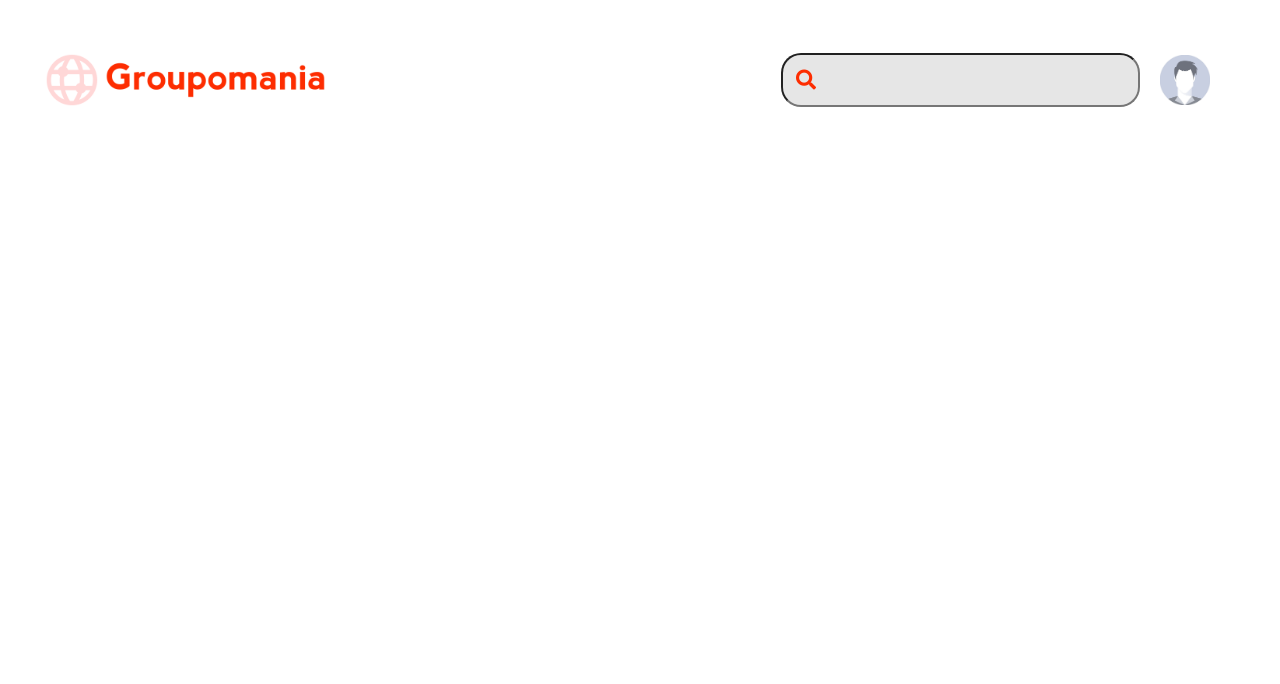
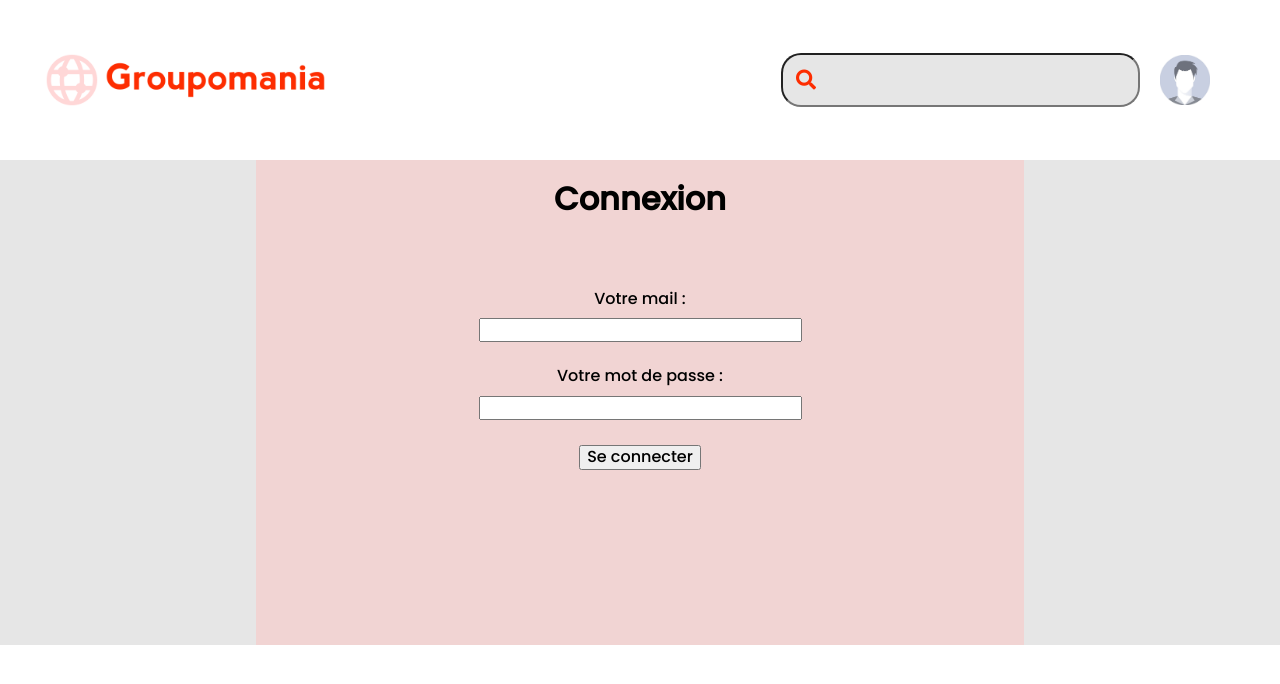
Before and after one commit to Tam-star/TamaraWenner_7_27122021, a React (Create React App) app in the folder frontend/my-app/: page / in a window 1280 px wide. Shown: the top 684 px of the page. Built offline with nearby package versions, Linux system fonts and the light colour scheme.

Commit message:
nav modified

```diff
--- /dev/null
+++ b/frontend/my-app/src/components/connexion.js
@@ -0,0 +1,21 @@
+import React from 'react';
+
+export default function Connexion() {
+    return (
+        <section className='center-container login-container'>
+            <h1>Connexion</h1>
+            <form>
+                <label htmlFor="email">
+                    Votre mail :
+                </label>
+                <input type={'email'} id="email" name="email"></input>
+                <label>
+                    Votre mot de passe :
+                </label>
+                <input htmlFor="password" type={'password'}></input>
+                <input type="submit" id="password" name="password" value="Se connecter"></input>
+            </form>
+        </section>
+    )
+
+}
--- a/frontend/my-app/src/components/nav.js
+++ b/frontend/my-app/src/components/nav.js
@@ -7,9 +7,10 @@ export default function Nav() {
                 <li className='menu__element'><i className="fas fa-home"></i> Home</li>
                 <li className='menu__element'><i className="fas fa-user-friends"></i> People</li>
                 <li className='menu__element'><i className="fas fa-images"></i> Photos</li>
-                <li className='menu__element'><i className="far fa-newspaper"></i> News Feed</li>
-                <li className='menu__element'><i className="fas fa-user"></i> Profile</li>
-                <li className='menu__element menu__element--no-border'><i className="fas fa-cog"></i> Settings</li>
+                <li className='menu__element'><i className="far fa-newspaper"></i> Journal</li>
+                <li className='menu__element'><i className="fas fa-user"></i> Profil</li>
+                <li className='menu__element'><i className="fas fa-cog"></i> Paramètres</li>
+                <li className='menu__element menu__element--no-border'><i class="fas fa-unlink"></i> Déconnexion</li>
             </ul>
         </nav>
     )
--- a/frontend/my-app/src/routes/home.js
+++ b/frontend/my-app/src/routes/home.js
@@ -1,11 +1,15 @@
 import '../sass/App.scss';
 import Header from '../components/header';
+import Connexion from '../components/connexion';
 
 
 function Home() {
   return (
     <div className="App">
       <Header />
+      <main className='main-container'>
+        <Connexion/>
+      </main>
     </div>
   );
 }
--- a/frontend/my-app/src/sass/App.scss
+++ b/frontend/my-app/src/sass/App.scss
@@ -6,6 +6,7 @@
 @import 'layouts/left-container';
 @import 'layouts/center-container';
 @import 'layouts/right-container';
+@import 'pages/login';
 
 body{
     font-family: 'Poppins', sans-serif;
--- a/frontend/my-app/src/sass/layouts/_header.scss
+++ b/frontend/my-app/src/sass/layouts/_header.scss
@@ -1,5 +1,6 @@
 .main-header {
     height : 20vh;
+    min-height : 100px;
     display: flex;
     justify-content: space-between;
     align-items: center;
--- /dev/null
+++ b/frontend/my-app/src/sass/pages/_login.scss
@@ -0,0 +1,21 @@
+.login-container{
+    margin : auto;
+    background-color : $secondary-color;
+    display: flex;
+    flex-direction: column;
+    justify-content: center;
+    align-items: center;
+    & form{
+        margin : 50px 0 150px 0;
+        display : flex;
+        flex-direction: column;
+        justify-content: center;
+        align-items: center;
+        & label {
+            margin-bottom: 10px;
+        }
+        & input {
+            margin-bottom: 25px;
+        }
+    }
+}
```
